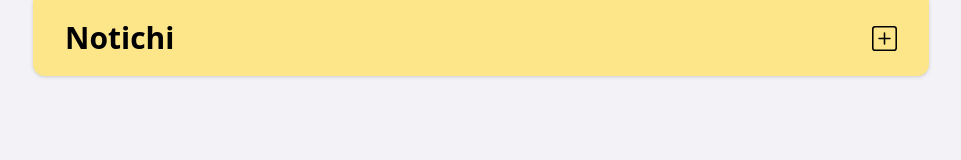
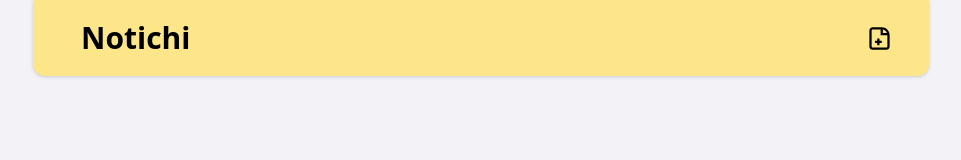
Before and after one commit to MasoudSR/notichi, a Next.js app: page / in a window 1280 px wide. Shown: the top 160 px of the page, without its empty margins (159-1120 px from the left). Built offline with nearby package versions, Linux system fonts and the light colour scheme.

Commit message:
header icons and back button improved

```diff
--- a/src/components/template/Header.tsx
+++ b/src/components/template/Header.tsx
@@ -1,25 +1,29 @@
 "use client";
 import Link from "next/link";
-import { usePathname } from "next/navigation";
-import { BsPlusSquare } from "react-icons/bs";
-import { IoChevronBackOutline } from "react-icons/io5";
+import { usePathname, useRouter } from "next/navigation";
+import { CgFileAdd } from "react-icons/cg";
+import { BiArrowBack } from "react-icons/bi";
 
 export default function Header() {
 	const pathName = usePathname();
+	const router = useRouter();
+	const pathCheck = () => {
+		const paths = ["/", "/folders", "/settings"];
+		return paths.includes(pathName);
+	};
 	return (
-		<div className="flex justify-between font-bold items-center align-middle px-8 py-5 bg-amber-200 rounded-b-xl sticky top-0 drop-shadow z-10 backdrop-blur-sm">
+		<div className="flex justify-between font-bold items-center align-middle pl-12 pr-9 py-5 bg-amber-200 rounded-b-xl sticky top-0 drop-shadow z-10 backdrop-blur-sm">
 			<div className="flex items-center">
-				{pathName !== "/" && (
-					<Link href="/">
-						<IoChevronBackOutline size={25} />
-					</Link>
+				{!pathCheck() && (
+					<button className="absolute left-3" onClick={router.back}>
+						<BiArrowBack size={27} />
+					</button>
 				)}
-
 				<span className="text-3xl">Notichi</span>
 			</div>
 			<span>
 				<Link href="/add" className="flex items-center">
-					<BsPlusSquare size={25} />
+					<CgFileAdd size={27} />
 				</Link>
 			</span>
 		</div>
```
